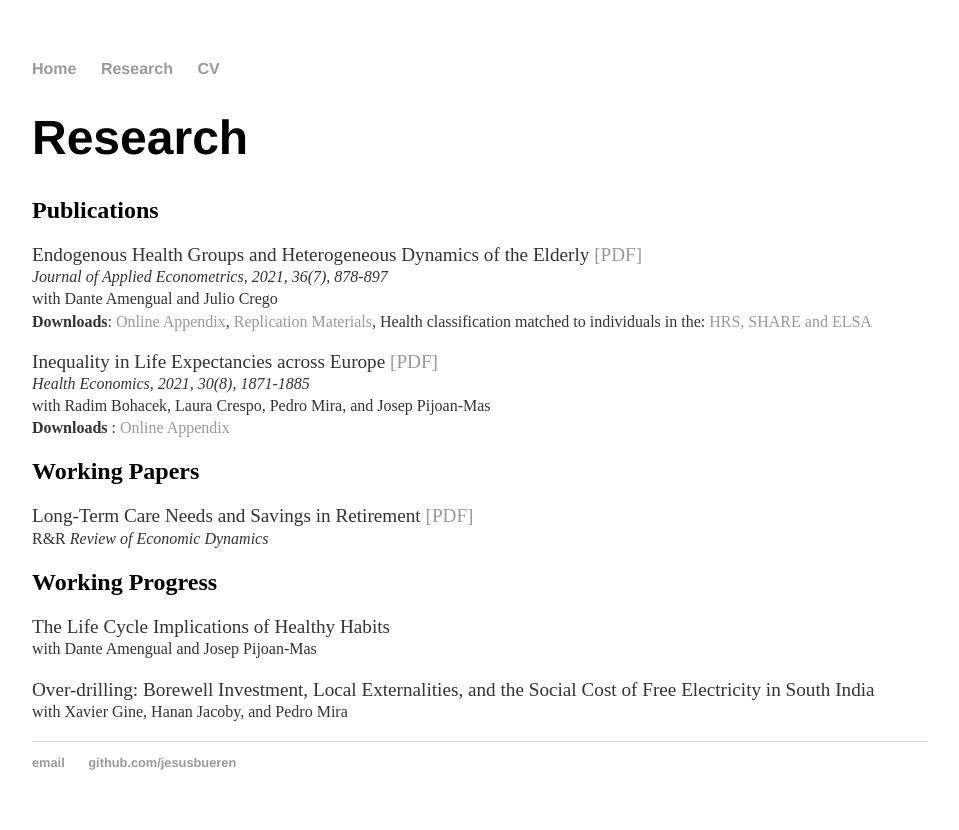
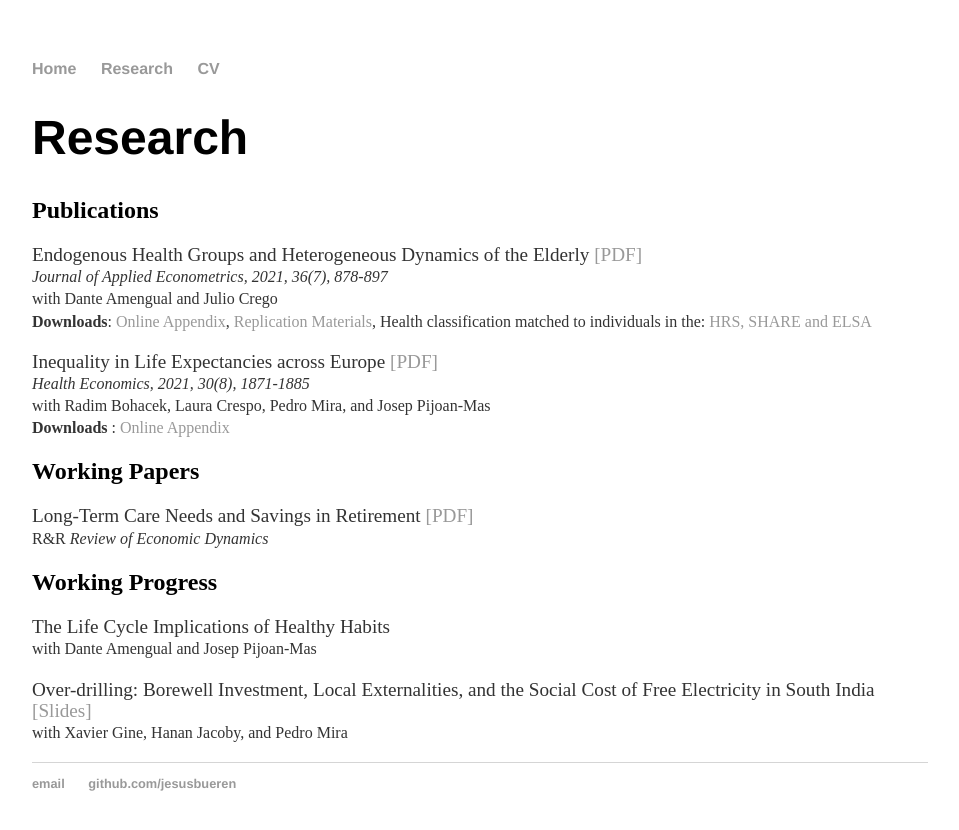
Before and after one commit to jesusbueren/jesusbueren.github.io, a Jekyll site: the page built from research/index.html, in a window 1280 px wide. Shown: the top 830 px of the page, without its empty margins (160-1119 px from the left). Built offline with Jekyll 4.4.1, drawn with Linux system fonts in a browser that asks for light colours.

Commit message:
Update index.html

```diff
--- a/research/index.html
+++ b/research/index.html
@@ -27,5 +27,5 @@
 	<p> <bold> The Life Cycle Implications of Healthy Habits </bold>  <br>
 	 <small> with Dante Amengual and Josep Pijoan-Mas  </small> <br></p>
 
- 	<p> <bold> Over-drilling: Borewell Investment, Local Externalities, and the Social Cost of Free Electricity in South India </bold></a> <br>
+ 	<p> <bold> Over-drilling: Borewell Investment, Local Externalities, and the Social Cost of Free Electricity in South India </bold> <a href="EUI_alumni.pdf">[Slides]</a> <br>
 	 <small> with Xavier Gine, Hanan Jacoby, and Pedro Mira  </small> <br></p>
```
